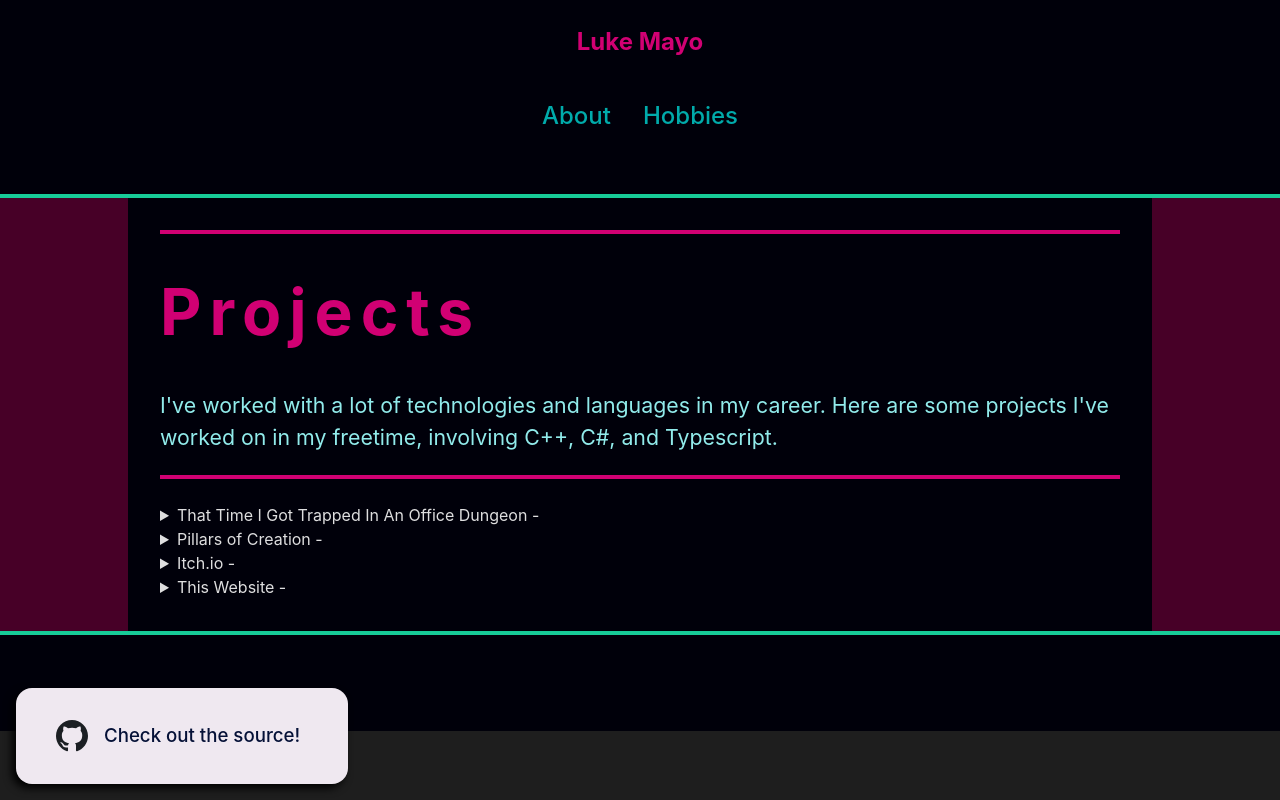
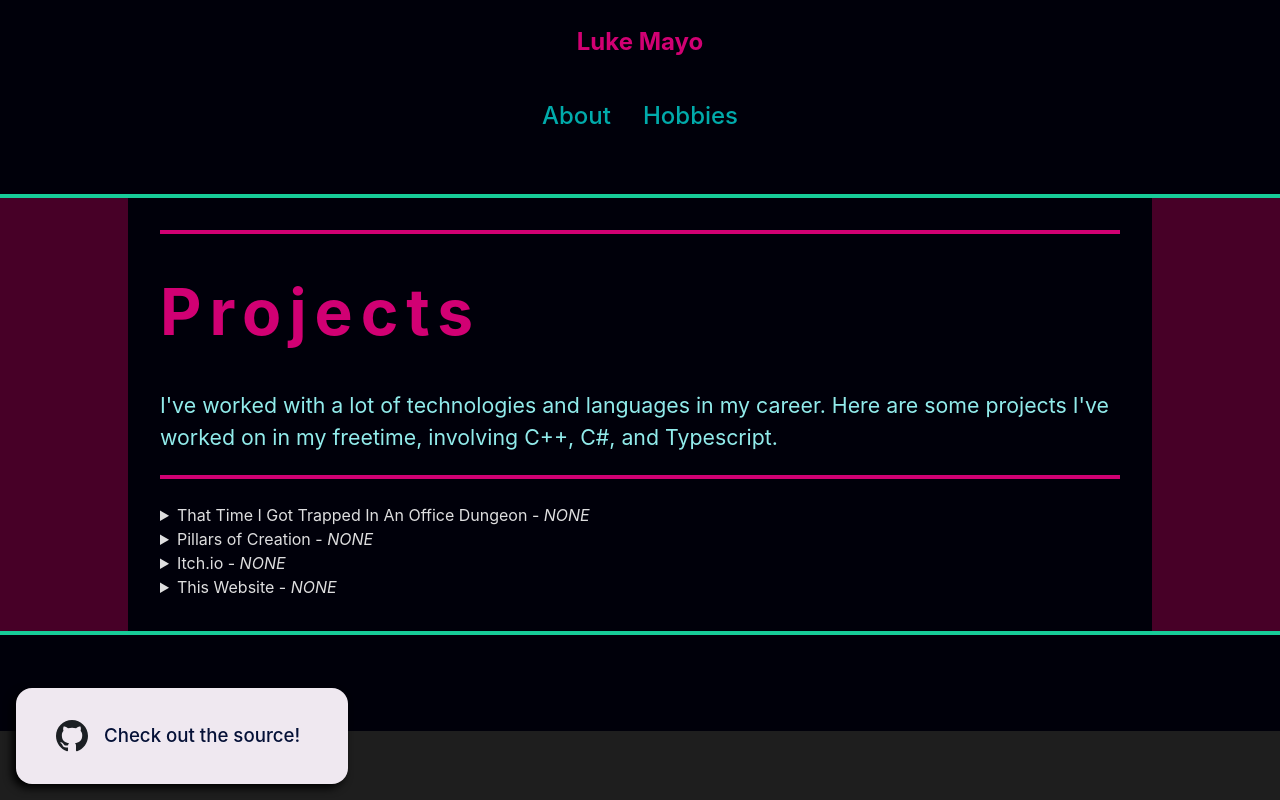
Before and after one commit to meistermayo/portfolio-site, a React (Vite) app in the folder portfolio-site/: page /Programming in a window 1280 px wide. Built offline with nearby package versions, Linux system fonts and the light colour scheme.

Commit message:
old workcard build error

```diff
--- a/portfolio-site/src/components/WorkCard.tsx
+++ b/portfolio-site/src/components/WorkCard.tsx
@@ -1,5 +1,4 @@
 import { ReactNode } from "react";
-import Line from "./Line";
 import "./style/WorkCard.css"
 
 interface Props {
--- a/portfolio-site/src/pages/Programming.tsx
+++ b/portfolio-site/src/pages/Programming.tsx
@@ -16,22 +16,22 @@ export default function Programming() {
             </PageHeader>
             <br/>
 
-            <WorkCard title={"That Time I Got Trapped In An Office Dungeon"} img={"ttigtiaod.png"} link={"//heylezl.itch.io/that-time-i-got-trapped-in-a-office-dungeon-with-a-headset-strapped-to-my-face"}>
+            <WorkCard title={"That Time I Got Trapped In An Office Dungeon"} img={"ttigtiaod.png"} link={"//heylezl.itch.io/that-time-i-got-trapped-in-a-office-dungeon-with-a-headset-strapped-to-my-face"} techs={"NONE"}>
                 Chicaghoul 2024 gamejam project that reached over <b>100,000 plays</b> on gx.games! I handled HLSL coding, C# scripting, and audio.
             </WorkCard>
-            <WorkCard title={"Pillars of Creation"} img={"POC.png"} link={"//depaulgames.cdm.depaul.edu/pillars-of-creation/"}>
+            <WorkCard title={"Pillars of Creation"} img={"POC.png"} link={"//depaulgames.cdm.depaul.edu/pillars-of-creation/"} techs={"NONE"}>
                 My Senior Project was a real-time online trading card game, developed with C# in Unity.
                 During this project, I solved difficult networking bugs involving race conditions.
             </WorkCard>
             {displayGameEngine &&
-            <WorkCard title={"Game Engine"} img={"spiderhead.jpg"} link={"/IK"} >
+            <WorkCard title={"Game Engine"} img={"spiderhead.jpg"} link={"/IK"} techs={"NONE"}>
                 Developed IK and animation systems and API for a custom game engine at DePaul University, in C++.
             </WorkCard>
             }
-            <WorkCard title={"Itch.io"} img={"dwellingicon_edited.jpg"} link={"//lukemayo.itch.io/"}>
+            <WorkCard title={"Itch.io"} img={"dwellingicon_edited.jpg"} link={"//lukemayo.itch.io/"} techs={"NONE"}>
                 A large collection of game projects. My best work in Unity and Unreal on display.
             </WorkCard>
-            <WorkCard title={"This Website"} img={"thiswebsite.PNG"} link={"//lukemayo.net"}>
+            <WorkCard title={"This Website"} img={"thiswebsite.PNG"} link={"//lukemayo.net"} techs={"NONE"}>
                 You're looking at it!
                 Built in
                 <img src={reactLogo} className="logoIcon" alt="React logo" />
```
